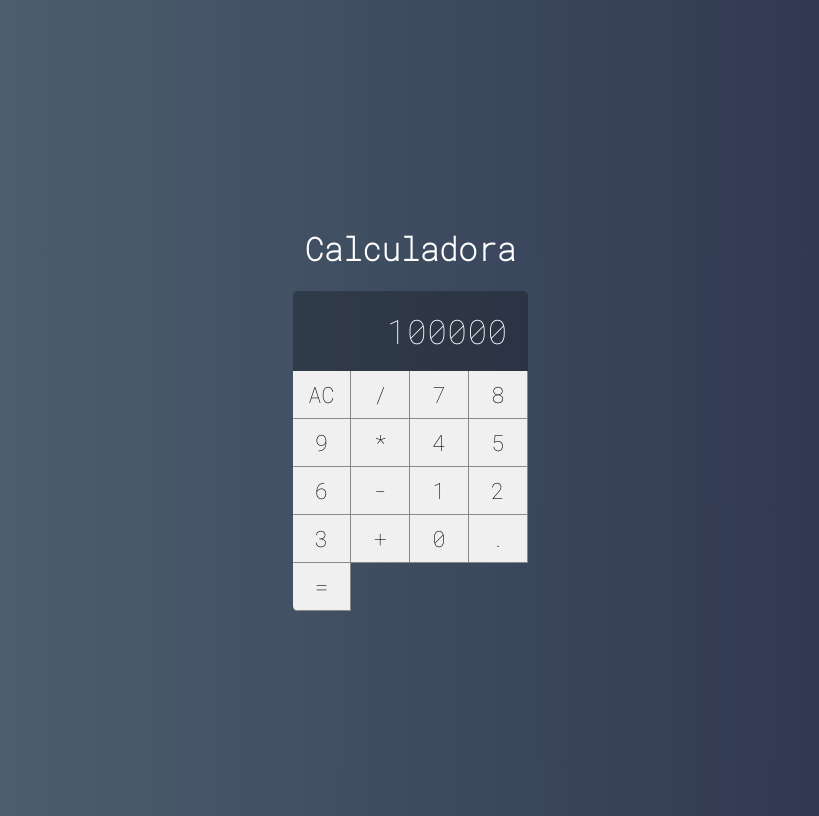
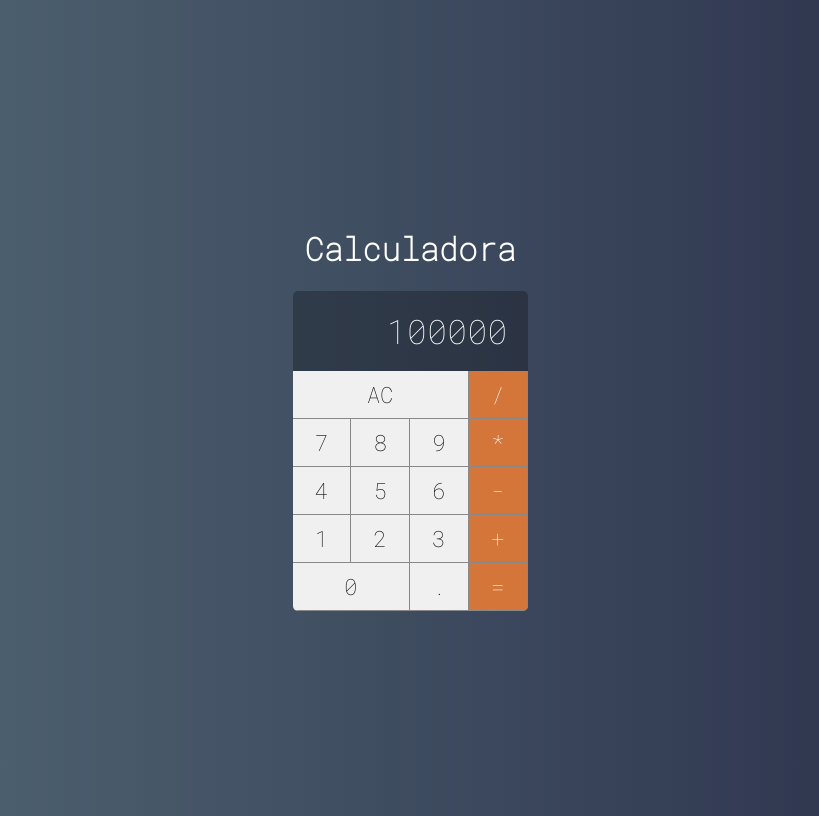
Before and after one commit to marcelobiao/calculadora-react, a React (Create React App) app: page / in a window 1280 px wide. Shown: the whole page, without its empty margins (230-1049 px from the left). Built offline with nearby package versions, Linux system fonts and the light colour scheme.

Commit message:
Ajustando component Calculator para utilizar as action e buttons personalizandos

```diff
--- a/src/main/Calculator.jsx
+++ b/src/main/Calculator.jsx
@@ -30,25 +30,24 @@ export default class Calculator extends Component{
     return (
       <div className="calculator">
         <Display value="100000"/>
-        <Button label="AC"/>
-        <Button label="/"/>
-        <Button label="7"/>
-        <Button label="8"/>
-        <Button label="9"/>
-        <Button label="*"/>
-        <Button label="4"/>
-        <Button label="5"/>
-        <Button label="6"/>
-        <Button label="-"/>
-        <Button label="1"/>
-        <Button label="2"/>
-        <Button label="3"/>
-        <Button label="+"/>
-        <Button label="0"/>
-        <Button label="."/>
-        <Button label="="/>
+        <Button label="AC" click={this.clearMemory} triple/>
+        <Button label="/" click={this.setOperation} operation/>
+        <Button label="7" click={this.addDigit}/>
+        <Button label="8" click={this.addDigit}/>
+        <Button label="9" click={this.addDigit}/>
+        <Button label="*" click={this.setOperation} operation/>
+        <Button label="4" click={this.addDigit}/>
+        <Button label="5" click={this.addDigit}/>
+        <Button label="6" click={this.addDigit}/>
+        <Button label="-" click={this.setOperation} operation/>
+        <Button label="1" click={this.addDigit}/>
+        <Button label="2" click={this.addDigit}/>
+        <Button label="3" click={this.addDigit}/>
+        <Button label="+" click={this.setOperation} operation/>
+        <Button label="0" click={this.addDigit} double/>
+        <Button label="." click={this.setOperation}/>
+        <Button label="=" click={this.setOperation} operation/>
       </div>
     );
   }
-
 }
```
